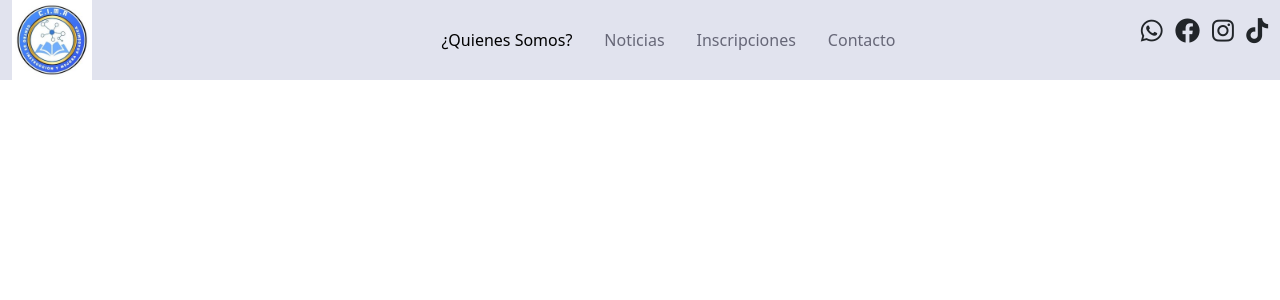
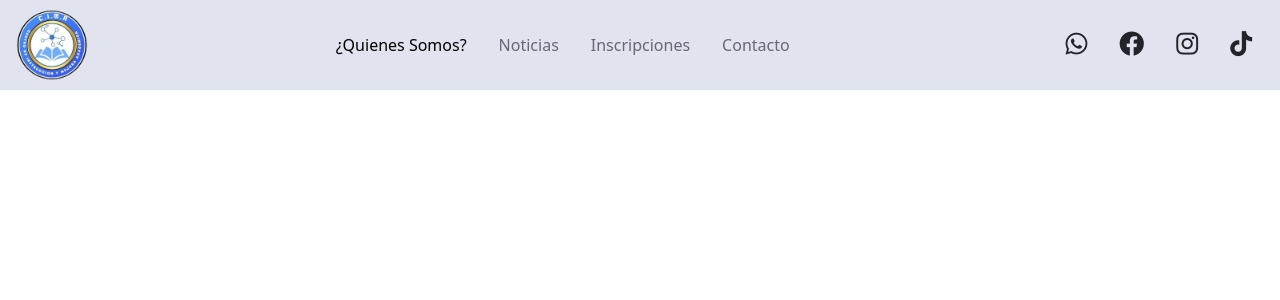
Before and after one commit to Mafer02150/ProyectoCIMAV1, a Django app: page / in a window 1280 px wide. Shown: the top 300 px of the page. Run offline with Django 5.2, Linux system fonts and the light colour scheme; some libraries are stand-ins or nearby versions.

Commit message:
bugfixes a la navbar

```diff
--- a/static/index.css
+++ b/static/index.css
@@ -1,6 +1,10 @@
 .navbar {
     background-color: #e1e3ee;
-    height: 80px;
+    min-height: 80px; /* Cambiar height fijo por min-height */
+    display: flex;
+    align-items: center; /* centra verticalmente el contenido */
+    padding-top: 0;
+    padding-bottom: 0;
 }
 
 .navbar-brand{
@@ -8,6 +12,19 @@
     color:#4747f5;
     font-size: 24px;
     transition: 0.3s color;
+}
+
+/* Mantener el logo dentro del navbar y centrado verticalmente */
+.navbar-brand img {
+    height: 80px;          /* ajusta el tamaño que prefieras */
+    width: auto;
+    object-fit: contain;   /* evita deformaciones */
+}
+
+@media (max-width: 576px) {
+  .navbar-brand img {
+    height: 80px;
+  }
 }
 
 .navbar-toggler {
@@ -54,10 +71,7 @@
 a:hover {
     color:#4747f5 !important;
 }
+
 i {
     font-size: 25px;
 }
-
-img {
-    width: 40%;
-}
--- a/templates/index.html
+++ b/templates/index.html
@@ -1,11 +1,10 @@
-{% load static %}
 <!DOCTYPE html>
 <html lang="es">
-
 <head>
     <meta charset="UTF-8">
+    <meta name="viewport" content="width=device-width, initial-scale=1.0">
+    {% load static %}
     <title>{% block title %} {% endblock %}</title>
-
     <!-- Bootstrap -->
     <link rel="stylesheet" href="{% static 'css/bootstrap.min.css' %}">
     <!-- CSS -->
@@ -15,17 +14,19 @@
 </head>
 
 <body>
-  <!-- Navbar -->
+  <!-- Inicio de Navbar -->
     <nav class="navbar navbar-expand-lg fixed-top">
     <div class="container-fluid">
+        <!-- Logo Izquierdo de la Pagina -->
         <a class="navbar-brand me-auto" href="#">
-            <img src="{% static 'images/logo.jpg' %}">
+            <img src="{% static 'images/LogoCima.png' %}" alt="Fundacion Cima">
         </a>
         <div class="offcanvas offcanvas-end" tabindex="-1" id="offcanvasNavbar" aria-labelledby="offcanvasNavbarLabel">
             <div class="offcanvas-header">
                 <h5 class="offcanvas-title" id="offcanvasNavbarLabel">Fundacion CIMA</h5>
                 <button type="button" class="btn-close" data-bs-dismiss="offcanvas" aria-label="Close"></button>
             </div>
+        <!-- Opciones de Navegacion -->
         <div class="offcanvas-body">
             <ul class="navbar-nav justify-content-center flex-grow-1 pe-3">
                 <li class="nav-item">
@@ -43,23 +44,24 @@
             </ul>
         </div>
         </div>
+        <!-- Iconos de Redes sociales -->
         <div class="text-center">
-            <ul class="list-unstyled list-inline">
-                <li class="list-inline-item">
-                    <a href="https://www.facebook.com/profile.php?id=61573420596326" class="text-dark"> <i class="fab fa-whatsapp"></i> </a>
+            <ul class="navbar-nav flex-row justify-content-center">
+                <li class="nav-item mx-2">
+                    <a class="text-dark nav-link" href="#"><i class="fab fa-whatsapp"></i></a>
                 </li>
-                <li class="list-inline-item">
-                    <a href="https://www.facebook.com/profile.php?id=61573420596326" class="text-dark"> <i class="fab fa-facebook"></i> </a>
+                <li class="nav-item mx-2">
+                    <a class="text-dark nav-link" href="#"><i class="fab fa-facebook"></i></a>
                 </li>
-                <li class="list-inline-item">
-                    <a href="https://www.instagram.com/cima_salta/" class="text-dark"> <i class="fab fa-instagram"></i> </a>
+                <li class="nav-item mx-2">
+                    <a class="text-dark nav-link" href="#"><i class="fab fa-instagram"></i></a>
                 </li>
-                <li class="list-inline-item">
-                    <a href="https://www.facebook.com/profile.php?id=61573420596326" class="text-dark"> <i class="fab fa-tiktok"></i> </a>
+                <li class="nav-item mx-2">
+                    <a class="text-dark nav-link" href="#"><i class="fab fa-tiktok"></i></a>
                 </li>
             </ul>
         </div>
-
+        <!-- Boton de despligue de menu -->
         <button class="navbar-toggler" type="button" data-bs-toggle="offcanvas" data-bs-target="#offcanvasNavbar" aria-controls="offcanvasNavbar" aria-label="Toggle navigation">
             <span class="navbar-toggler-icon"></span>
         </button>
```
Also changed, not shown: static/images/LogoCima.png (added), static/images/logo.jpg (deleted). Lines whose indentation alone changed are shown as unchanged.
